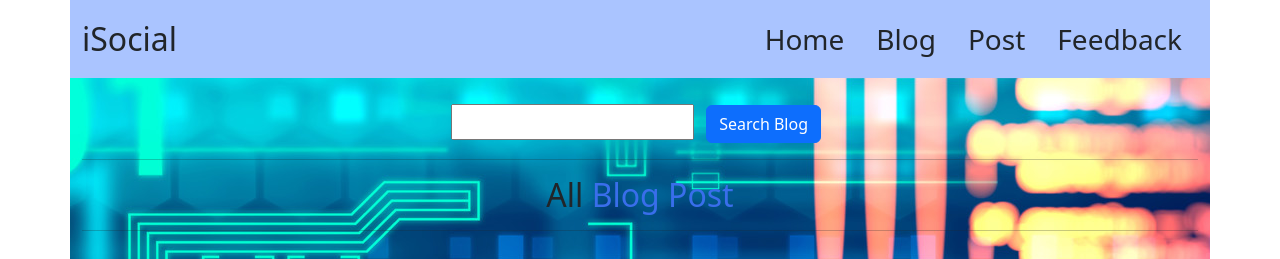
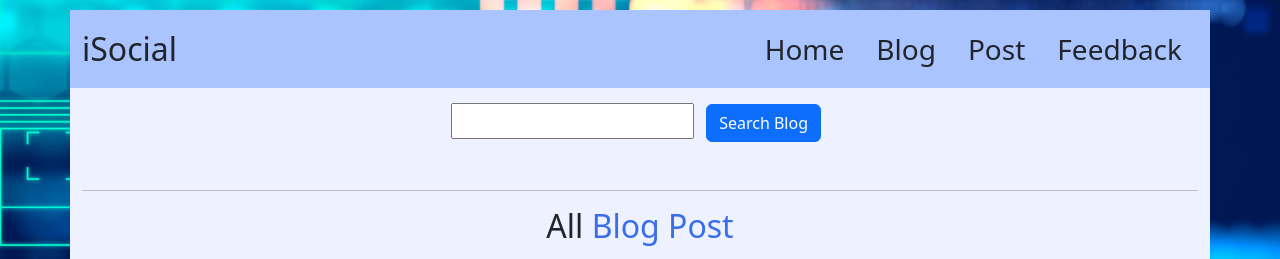
Before and after one commit to mir-asif01/personal-blogsite, a plain HTML site: page pages/blog.html in a window 1280 px wide. Shown: the top 259 px of the page. Drawn offline with nearby package versions, Linux system fonts and the light colour scheme.

Commit message:
bg image attachment fixed

```diff
--- a/css/blog.css
+++ b/css/blog.css
@@ -1,3 +1,4 @@
-main{
+body{
     background-image: url(../images/main-bg.jpg);
+    background-attachment: fixed;
 }
--- a/css/style.css
+++ b/css/style.css
@@ -1,9 +1,11 @@
 header{
     padding: 10px;
 }
-main{
+body{
     padding: 10px;
     background-image: url(../images/main-bg.jpg);
+    background-attachment: fixed;
+    background-size: cover;
 }
 .bg-color1{
     background-color: #AAC4FF;
--- a/pages/blog.html
+++ b/pages/blog.html
@@ -53,8 +53,8 @@
     <!-- main container  -->
     <main class="container bg-color3">
         <!-- search area  -->
-        <div class="text-center mt-3">
-            <p><input type="text" class="p-1"> <button class="btn btn-primary mx-2">Search Blog</button></p>
+        <div class="text-center p-2">
+            <p><input type="text" class="p-1"> <button class="btn btn-primary mx-2 my-2">Search Blog</button></p>
         </div><hr>
     <!-- search area  -->
 
```
